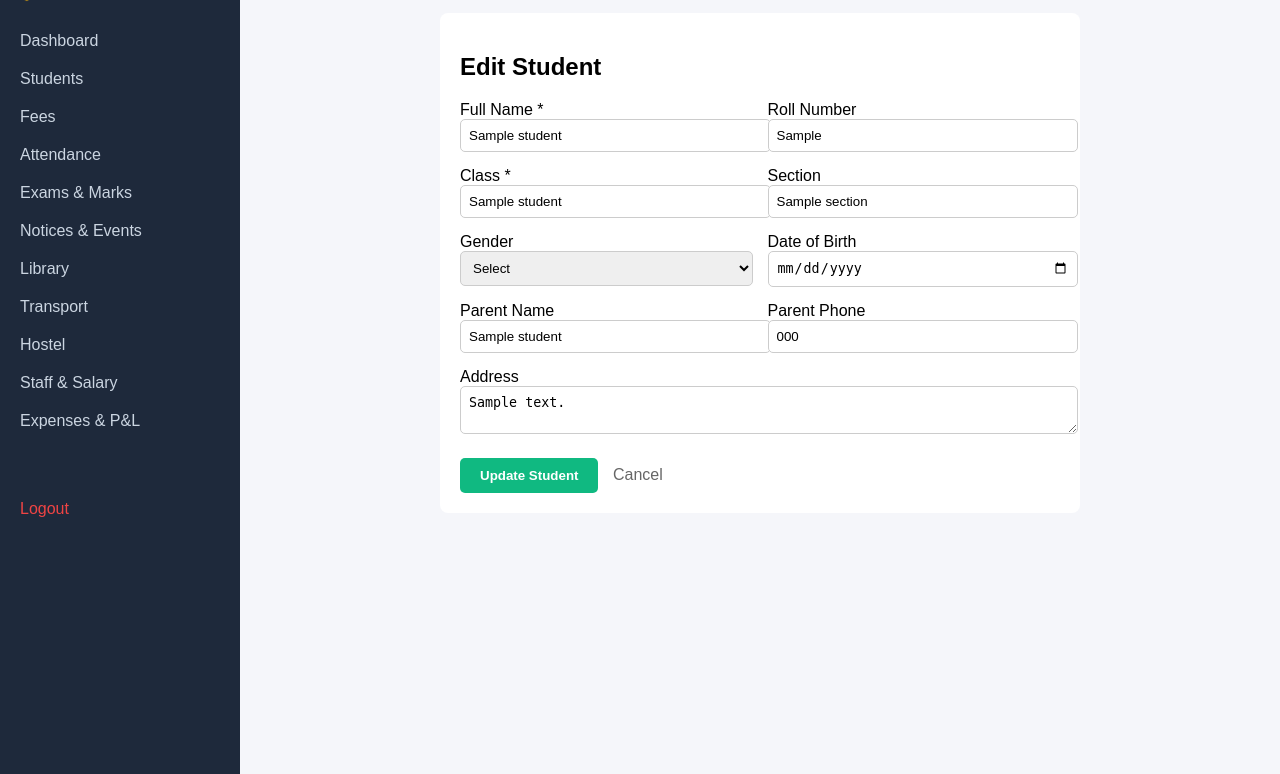
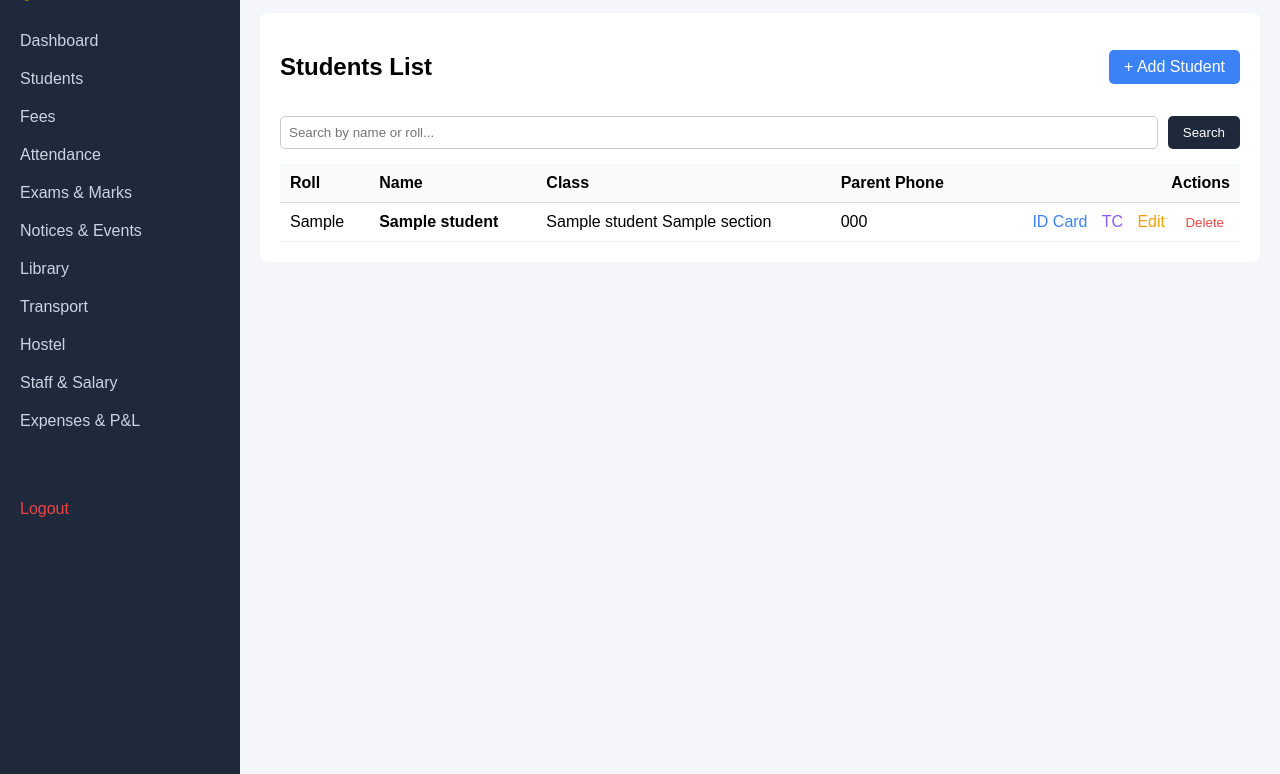
Before and after one commit to yahooamankum500-sketch/School-management-, a Flask app: template templates/students/list.html in a window 1280 px wide. Shown: the part 66-840 px from the top of the page. Run offline with Flask 3, Linux system fonts and the light colour scheme; the template is opened without the code that fills it: most values are stand-ins (such as "Sample title", 1, 10 or a date in 2020).

Commit message:
Update list.html

```diff
--- a/templates/students/list.html
+++ b/templates/students/list.html
@@ -1,57 +1,44 @@
 {% extends "base.html" %}
 {% block content %}
-<div style="background:white; padding:20px; border-radius:8px; max-width:600px; margin:auto;">
-    <h2>{% if student %}Edit Student{% else %}Add New Student{% endif %}</h2>
+<div style="background:white; padding:20px; border-radius:8px;">
+    <div style="display:flex; justify-content:space-between; align-items:center; margin-bottom:15px;">
+        <h2>Students List</h2>
+        <a href="/students/add" style="background:#3b82f6; color:white; padding:8px 15px; text-decoration:none; border-radius:5px;">+ Add Student</a>
+    </div>
 
-    <form method="POST">
-        <div style="display:grid; grid-template-columns:1fr 1fr; gap:15px; margin-bottom:15px;">
-            <div>
-                <label>Full Name *</label>
-                <input type="text" name="name" value="{{ student.name if student else '' }}" required style="width:100%; padding:8px; border:1px solid #ccc; border-radius:5px;">
-            </div>
-            <div>
-                <label>Roll Number</label>
-                <input type="text" name="roll_no" value="{{ student.roll_no if student else '' }}" style="width:100%; padding:8px; border:1px solid #ccc; border-radius:5px;">
-            </div>
-            <div>
-                <label>Class *</label>
-                <input type="text" name="class_name" value="{{ student.class_name if student else '' }}" required placeholder="e.g. 5" style="width:100%; padding:8px; border:1px solid #ccc; border-radius:5px;">
-            </div>
-            <div>
-                <label>Section</label>
-                <input type="text" name="section" value="{{ student.section if student else '' }}" placeholder="e.g. A" style="width:100%; padding:8px; border:1px solid #ccc; border-radius:5px;">
-            </div>
-            <div>
-                <label>Gender</label>
-                <select name="gender" style="width:100%; padding:8px; border:1px solid #ccc; border-radius:5px;">
-                    <option value="">Select</option>
-                    <option value="Male" {% if student and student.gender == 'Male' %}selected{% endif %}>Male</option>
-                    <option value="Female" {% if student and student.gender == 'Female' %}selected{% endif %}>Female</option>
-                </select>
-            </div>
-            <div>
-                <label>Date of Birth</label>
-                <input type="date" name="dob" value="{{ student.dob if student else '' }}" style="width:100%; padding:8px; border:1px solid #ccc; border-radius:5px;">
-            </div>
-            <div>
-                <label>Parent Name</label>
-                <input type="text" name="parent_name" value="{{ student.parent_name if student else '' }}" style="width:100%; padding:8px; border:1px solid #ccc; border-radius:5px;">
-            </div>
-            <div>
-                <label>Parent Phone</label>
-                <input type="text" name="parent_phone" value="{{ student.parent_phone if student else '' }}" style="width:100%; padding:8px; border:1px solid #ccc; border-radius:5px;">
-            </div>
-        </div>
+    <form method="GET" style="margin-bottom:15px; display:flex; gap:10px;">
+        <input type="text" name="q" value="{{ search }}" placeholder="Search by name or roll..." style="padding:8px; border:1px solid #ccc; border-radius:5px; flex:1;">
+        <button type="submit" style="padding:8px 15px; background:#1e293b; color:white; border:none; border-radius:5px; cursor:pointer;">Search</button>
+    </form>
 
-        <div style="margin-bottom:20px;">
-            <label>Address</label>
-            <textarea name="address" rows="2" style="width:100%; padding:8px; border:1px solid #ccc; border-radius:5px;">{{ student.address if student else '' }}</textarea>
-        </div>
+    <table style="width:100%; border-collapse:collapse;">
+        <tr style="background:#f8fafc;">
+            <th style="padding:10px; text-align:left; border-bottom:1px solid #ddd;">Roll</th>
+            <th style="padding:10px; text-align:left; border-bottom:1px solid #ddd;">Name</th>
+            <th style="padding:10px; text-align:left; border-bottom:1px solid #ddd;">Class</th>
+            <th style="padding:10px; text-align:left; border-bottom:1px solid #ddd;">Parent Phone</th>
+            <th style="padding:10px; text-align:right; border-bottom:1px solid #ddd;">Actions</th>
+        </tr>
+        {% for s in students %}
+        <tr>
+            <td style="padding:10px; border-bottom:1px solid #eee;">{{ s.roll_no or '-' }}</td>
+            <td style="padding:10px; border-bottom:1px solid #eee;"><strong>{{ s.name }}</strong></td>
+            <td style="padding:10px; border-bottom:1px solid #eee;">{{ s.class_name }} {{ s.section or '' }}</td>
+            <td style="padding:10px; border-bottom:1px solid #eee;">{{ s.parent_phone or '-' }}</td>
+            <td style="padding:10px; border-bottom:1px solid #eee; text-align:right; white-space:nowrap;">
+                <!-- YAHAN HAIN ID CARD AUR TC KE LINKS -->
+                <a href="/id-cards/{{ s.id }}" target="_blank" style="color:#3b82f6; text-decoration:none; margin-right:10px;">ID Card</a>
+                <a href="/id-cards/certificate/{{ s.id }}" target="_blank" style="color:#8b5cf6; text-decoration:none; margin-right:10px;">TC</a>
 
-        <button type="submit" style="background:#10b981; color:white; padding:10px 20px; border:none; border-radius:5px; cursor:pointer; font-weight:bold;">
-            {% if student %}Update Student{% else %}Save Student{% endif %}
-        </button>
-        <a href="/students/" style="margin-left:10px; color:#666; text-decoration:none;">Cancel</a>
-    </form>
+                <a href="/students/{{ s.id }}/edit" style="color:#f59e0b; text-decoration:none; margin-right:10px;">Edit</a>
+                <form method="POST" action="/students/{{ s.id }}/delete" style="display:inline;" onsubmit="return confirm('Delete this student?');">
+                    <button type="submit" style="background:none; border:none; color:#ef4444; cursor:pointer;">Delete</button>
+                </form>
+            </td>
+        </tr>
+        {% else %}
+        <tr><td colspan="5" style="padding:20px; text-align:center; color:#666;">Koi student nahi mila.</td></tr>
+        {% endfor %}
+    </table>
 </div>
 {% endblock %}
```
